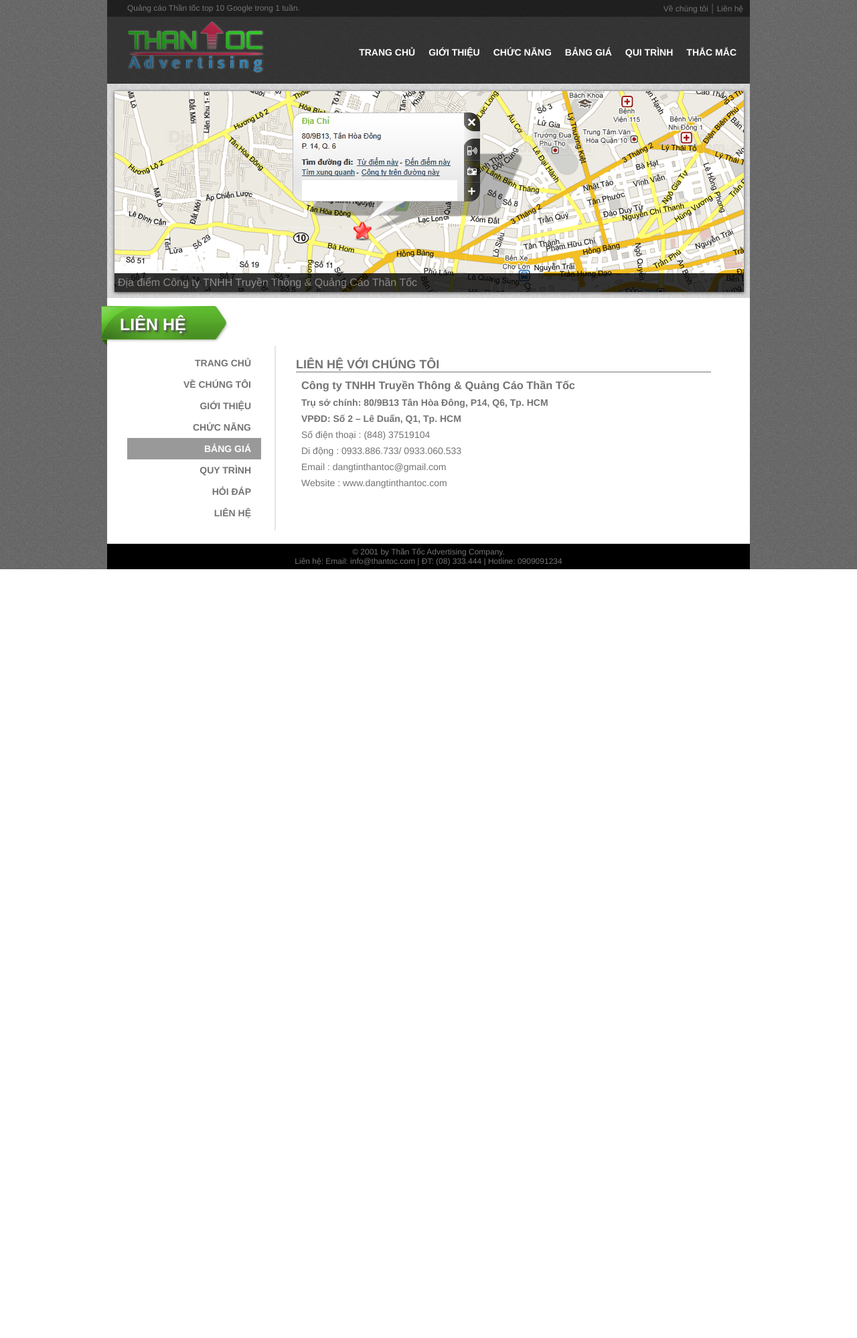
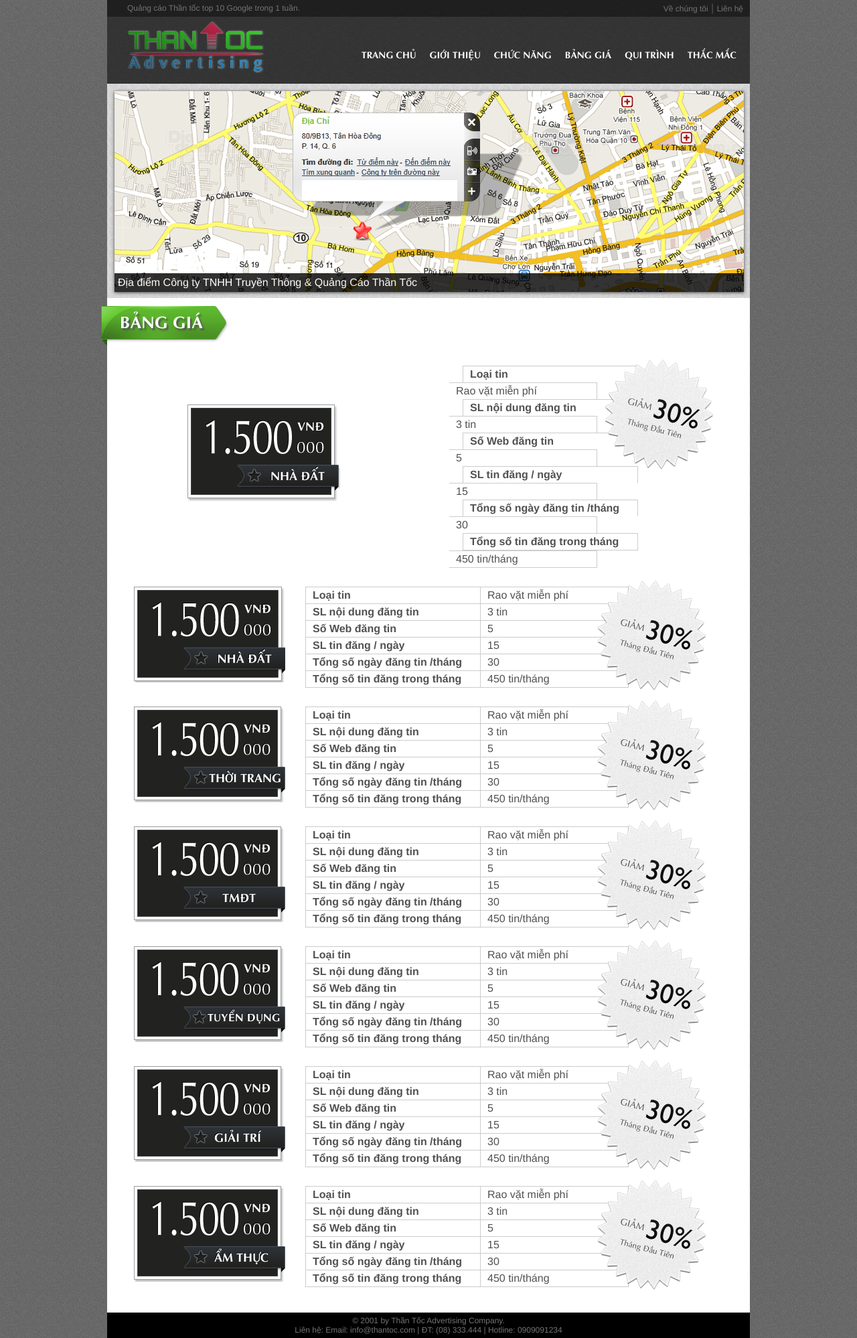
Before and after one commit to btnguyen2k/btnguyen2k-design, a PHP site: page /pricing.html in a window 1280 px wide. Shown: the whole page at 67% size. Before the commit the page ends 850 px from the top, so only its background shows below. Run offline with PHP 8.4, Linux system fonts and the light colour scheme.

Commit message:
- hình ảnh cho pricing và discount - trang prcing - thay font cho một số title

```diff
--- a/thantoc/trunk/html/pricing.html
+++ b/thantoc/trunk/html/pricing.html
@@ -53,9 +53,9 @@
 
 	<div id="wrap">
 		<div id="intro">
-			<span class="ribbon"><div class="intro-title" style="margin-left:30px;">Liên hệ</div></span>
+			<span class="ribbon"><div class="intro-title" style="margin-left:30px;">Bảng giá</div></span>
 		</dir>
-
+        <!--
         <div id="sidebar-left">
             <div id="v-menu">
                 <ul>
@@ -69,23 +69,166 @@
                     <li><a href="contact.html" title="Liên hệ">Liên hệ</a></li>
            	 	</ul>
             </div>
-        </div> <!-- END #sidebar-left -->
+        </div>--> <!-- END #sidebar-left -->
 
-        <div id="post-holder">
-        	<div id="item1" class="post-item">
-                <div class="post-title">Liên hệ với chúng tôi</div>
-                <div class="post-content"><h3>Công ty TNHH Truyền Thông & Quảng Cáo Thần Tốc  </h3>
-<h4>Trụ sở chính: 80/9B13 Tân Hòa Đông, P14, Q6, Tp. HCM</h4>
-<h4>VPĐD: Số 2 – Lê Duẩn, Q1, Tp. HCM</h4>
-<p>Số điện thoại  		: (848) 37519104</p>
-<p>Di động          		: 0933.886.733/ 0933.060.533</p>
-<p>Email              		: dangtinthantoc@gmail.com</p>
-<p>Website	                     : www.dangtinthantoc.com </p>
-</div>
-            </div>
+        <div id="price-list">
+        	<!-- 1: rao vat -->
+        	<div id="price-item1" class="price-item">
+       			<img class="price-image" src="images/pricing/raovat.png"/>
+
+        		<div id="price-desc1" class="price-desc">
+        			<div class="ptitle">Loại tin</div>
+        			<div class="pcontent">Rao vặt miễn phí</div>
+        			<div class="ptitle">SL nội dung đăng tin</div>
+        			<div class="pcontent">3 tin</div>
+        			<div class="ptitle">Số Web đăng tin</div>
+        			<div class="pcontent">5</div>
+        			<div class="ptitle">SL tin đăng / ngày</div>
+        			<div class="pcontent">15</div>
+        			<div class="ptitle">Tổng số ngày đăng tin /tháng</div>
+        			<div class="pcontent">30</div>
+        			<div class="ptitle" style="border-bottom:1px solid #ccc;">Tổng số tin đăng trong tháng </div>
+        			<div class="pcontent" style="border-bottom:1px solid #ccc;">450 tin/tháng</div>
+
+        			<img src="images/pricing/discount.png" class="discount"/>
+        		</div>
+        	</div>
+
+        	<!-- 2: nha dat-->
+        	<div id="price-item1" class="price-item">
+       			<img class="price-image" src="images/pricing/nhadat.png"/>
+
+        		<div id="price-desc1" class="price-desc">
+        			<div class="ptitle">Loại tin</div>
+        			<div class="pcontent">Rao vặt miễn phí</div>
+        			<div class="ptitle">SL nội dung đăng tin</div>
+        			<div class="pcontent">3 tin</div>
+        			<div class="ptitle">Số Web đăng tin</div>
+        			<div class="pcontent">5</div>
+        			<div class="ptitle">SL tin đăng / ngày</div>
+        			<div class="pcontent">15</div>
+        			<div class="ptitle">Tổng số ngày đăng tin /tháng</div>
+        			<div class="pcontent">30</div>
+        			<div class="ptitle" style="border-bottom:1px solid #ccc;">Tổng số tin đăng trong tháng </div>
+        			<div class="pcontent" style="border-bottom:1px solid #ccc;">450 tin/tháng</div>
+
+        			<img src="images/pricing/discount.png" class="discount"/>
+        		</div>
+        	</div>
+
+        	<!-- 3: thoi trang -->
+        	<div id="price-item1" class="price-item">
+       			<img class="price-image" src="images/pricing/thoitrang.png"/>
+
+        		<div id="price-desc1" class="price-desc">
+        			<div class="ptitle">Loại tin</div>
+        			<div class="pcontent">Rao vặt miễn phí</div>
+        			<div class="ptitle">SL nội dung đăng tin</div>
+        			<div class="pcontent">3 tin</div>
+        			<div class="ptitle">Số Web đăng tin</div>
+        			<div class="pcontent">5</div>
+        			<div class="ptitle">SL tin đăng / ngày</div>
+        			<div class="pcontent">15</div>
+        			<div class="ptitle">Tổng số ngày đăng tin /tháng</div>
+        			<div class="pcontent">30</div>
+        			<div class="ptitle" style="border-bottom:1px solid #ccc;">Tổng số tin đăng trong tháng </div>
+        			<div class="pcontent" style="border-bottom:1px solid #ccc;">450 tin/tháng</div>
+
+        			<img src="images/pricing/discount.png" class="discount"/>
+        		</div>
+        	</div>
+
+        	<!-- tmdt -->
+        	<div id="price-item1" class="price-item">
+       			<img class="price-image" src="images/pricing/tmdt.png"/>
+
+        		<div id="price-desc1" class="price-desc">
+        			<div class="ptitle">Loại tin</div>
+        			<div class="pcontent">Rao vặt miễn phí</div>
+        			<div class="ptitle">SL nội dung đăng tin</div>
+        			<div class="pcontent">3 tin</div>
+        			<div class="ptitle">Số Web đăng tin</div>
+        			<div class="pcontent">5</div>
+        			<div class="ptitle">SL tin đăng / ngày</div>
+        			<div class="pcontent">15</div>
+        			<div class="ptitle">Tổng số ngày đăng tin /tháng</div>
+        			<div class="pcontent">30</div>
+        			<div class="ptitle" style="border-bottom:1px solid #ccc;">Tổng số tin đăng trong tháng </div>
+        			<div class="pcontent" style="border-bottom:1px solid #ccc;">450 tin/tháng</div>
+
+        			<img src="images/pricing/discount.png" class="discount"/>
+        		</div>
+        	</div>
+
+        	<!-- tuyendung-->
+        	<div id="price-item1" class="price-item">
+       			<img class="price-image" src="images/pricing/tuyendung.png"/>
+
+        		<div id="price-desc1" class="price-desc">
+        			<div class="ptitle">Loại tin</div>
+        			<div class="pcontent">Rao vặt miễn phí</div>
+        			<div class="ptitle">SL nội dung đăng tin</div>
+        			<div class="pcontent">3 tin</div>
+        			<div class="ptitle">Số Web đăng tin</div>
+        			<div class="pcontent">5</div>
+        			<div class="ptitle">SL tin đăng / ngày</div>
+        			<div class="pcontent">15</div>
+        			<div class="ptitle">Tổng số ngày đăng tin /tháng</div>
+        			<div class="pcontent">30</div>
+        			<div class="ptitle" style="border-bottom:1px solid #ccc;">Tổng số tin đăng trong tháng </div>
+        			<div class="pcontent" style="border-bottom:1px solid #ccc;">450 tin/tháng</div>
+
+        			<img src="images/pricing/discount.png" class="discount"/>
+        		</div>
+        	</div>
+
+        	<!-- giai tri -->
+        	<div id="price-item1" class="price-item">
+       			<img class="price-image" src="images/pricing/giaitri.png"/>
+
+        		<div id="price-desc1" class="price-desc">
+        			<div class="ptitle">Loại tin</div>
+        			<div class="pcontent">Rao vặt miễn phí</div>
+        			<div class="ptitle">SL nội dung đăng tin</div>
+        			<div class="pcontent">3 tin</div>
+        			<div class="ptitle">Số Web đăng tin</div>
+        			<div class="pcontent">5</div>
+        			<div class="ptitle">SL tin đăng / ngày</div>
+        			<div class="pcontent">15</div>
+        			<div class="ptitle">Tổng số ngày đăng tin /tháng</div>
+        			<div class="pcontent">30</div>
+        			<div class="ptitle" style="border-bottom:1px solid #ccc;">Tổng số tin đăng trong tháng </div>
+        			<div class="pcontent" style="border-bottom:1px solid #ccc;">450 tin/tháng</div>
+
+        			<img src="images/pricing/discount.png" class="discount"/>
+        		</div>
+        	</div>
+
+        	<!-- am thuc -->
+        	<div id="price-item1" class="price-item">
+       			<img class="price-image" src="images/pricing/amthuc.png"/>
+
+        		<div id="price-desc1" class="price-desc">
+        			<div class="ptitle">Loại tin</div>
+        			<div class="pcontent">Rao vặt miễn phí</div>
+        			<div class="ptitle">SL nội dung đăng tin</div>
+        			<div class="pcontent">3 tin</div>
+        			<div class="ptitle">Số Web đăng tin</div>
+        			<div class="pcontent">5</div>
+        			<div class="ptitle">SL tin đăng / ngày</div>
+        			<div class="pcontent">15</div>
+        			<div class="ptitle">Tổng số ngày đăng tin /tháng</div>
+        			<div class="pcontent">30</div>
+        			<div class="ptitle" style="border-bottom:1px solid #ccc;">Tổng số tin đăng trong tháng </div>
+        			<div class="pcontent" style="border-bottom:1px solid #ccc;">450 tin/tháng</div>
+
+        			<img src="images/pricing/discount.png" class="discount"/>
+        		</div>
+        	</div>
 
 
-        </div><!--END #post -->
+        </div> <!-- END #price-list -->
+
 
 	</div><!--END #wrap -->
 
--- a/thantoc/trunk/html/style.css
+++ b/thantoc/trunk/html/style.css
@@ -1,3 +1,9 @@
+
+
+@font-face {
+	font-family: AptimaBold;	src: url('font/UTM AptimaBold.ttf');
+}
+
 
 body {
 	width:960px;
@@ -27,7 +33,6 @@
 p, h1, h2, h3, h4, h5, h6 {
 	margin:0;
 	padding:0;
-	color:#737373;
 	}
 
 
@@ -109,6 +114,7 @@
 	font-weight: bold;
 	text-transform: uppercase;
 	text-decoration: none;
+	font-family: AptimaBold;
 }
 #menu li a:hover, #menu li a:active {
 	background: #ccc;
@@ -118,6 +124,7 @@
 	border:1px solid #fff;
 	display: block;
 	text-decoration: none;
+	font-family: AptimaBold;
 }
 #menu li li a, #menu li li a:link, #menu li li a:visited {
 	background: #fff;
@@ -216,9 +223,10 @@
 		font-size: 25px;
 		font-weight: bold;
 		text-transform: uppercase;
-		margin: 15px 0 10px 10px;
+		margin: 5px 0 10px 10px;
 		color:#fff;
 		text-shadow: #515151 0.1em 0.1em 0.1em;
+		font-family: AptimaBold;
 		}
 
 	#intro .col-title {
@@ -282,14 +290,17 @@
 		}
 
 	.p-item .title {
-		font-size:16px;
+		font-size:18px;
 		font-weight:bold;
 		text-transform:uppercase;
+		margin-bottom: 5px;
+		font-family: AptimaBold;
 		}
 
 	.p-item .summary {
 		font-size:14px;
 		line-height: inherit;
+		padding:3px;
 		}
 
 	#post-holder {
@@ -306,7 +317,8 @@
 		border-bottom:1px solid #737373;
 		text-transform:uppercase;
 		font-weight:bold;
-		margin-bottom:10px;
+		margin-bottom:20px;
+		font-family: AptimaBold;
 		}
 
 	.post-content {
@@ -340,6 +352,7 @@
 	text-transform:uppercase;
 	font-weight:bold;
 	font-size:14px;
+	font-family: AptimaBold;
 	}
 
 #v-menu li a:link, #v-menu li a:visited {
@@ -352,6 +365,7 @@
 	color: #fff;
 	padding: 8px 15px 0 30px;
 	background:#999;
+	font-family: AptimaBold;
 	}
 
 
@@ -391,7 +405,52 @@
 
 		}
 
+		#price-list{
+		width: 100%;
+		float:left;
+		margin: 20px 0;
+			}
 
+		.price-item {
+			float:left;
+			width:100%;
+			margin: 10px 0;
+			}
+
+		.price-image {
+			float:left;
+			margin:10px;
+			margin: 0px 10px 10px 40px
+
+			}
+
+		.ptitle {
+			width:250px;
+			float:left;
+			font-weight: bold;
+			font-size: 16px;
+			margin: 0 0px 0 20px;
+			border:1px solid #ccc;
+			border-bottom:none;
+			padding: 3px 0 3px 10px;
+			}
+
+		.pcontent {
+			width:200px;
+			float:left;
+			font-size: 16px;
+			margin: 0 3px 0 0px;
+			padding: 3px 10px;
+			border:1px solid #ccc;
+			border-left: none;
+			border-bottom: none;
+			}
+
+		.discount {
+				float:absolute;
+				margin: -10px 0 0 -50px;
+				z-index:999;
+			}
 
 #main{}
 
```
Also changed, not shown: thantoc/trunk/html/font/UTM AptimaBold.ttf (added), thantoc/trunk/html/images/pricing/amthuc.png, thantoc/trunk/html/images/pricing/discount.png (added), thantoc/trunk/html/images/pricing/giaitri.png, thantoc/trunk/html/images/pricing/nhadat.png, thantoc/trunk/html/images/pricing/raovat.png (added), thantoc/trunk/html/images/pricing/thoitrang.png, thantoc/trunk/html/images/pricing/tmdt.png, thantoc/trunk/html/images/pricing/tuyendung.png.
